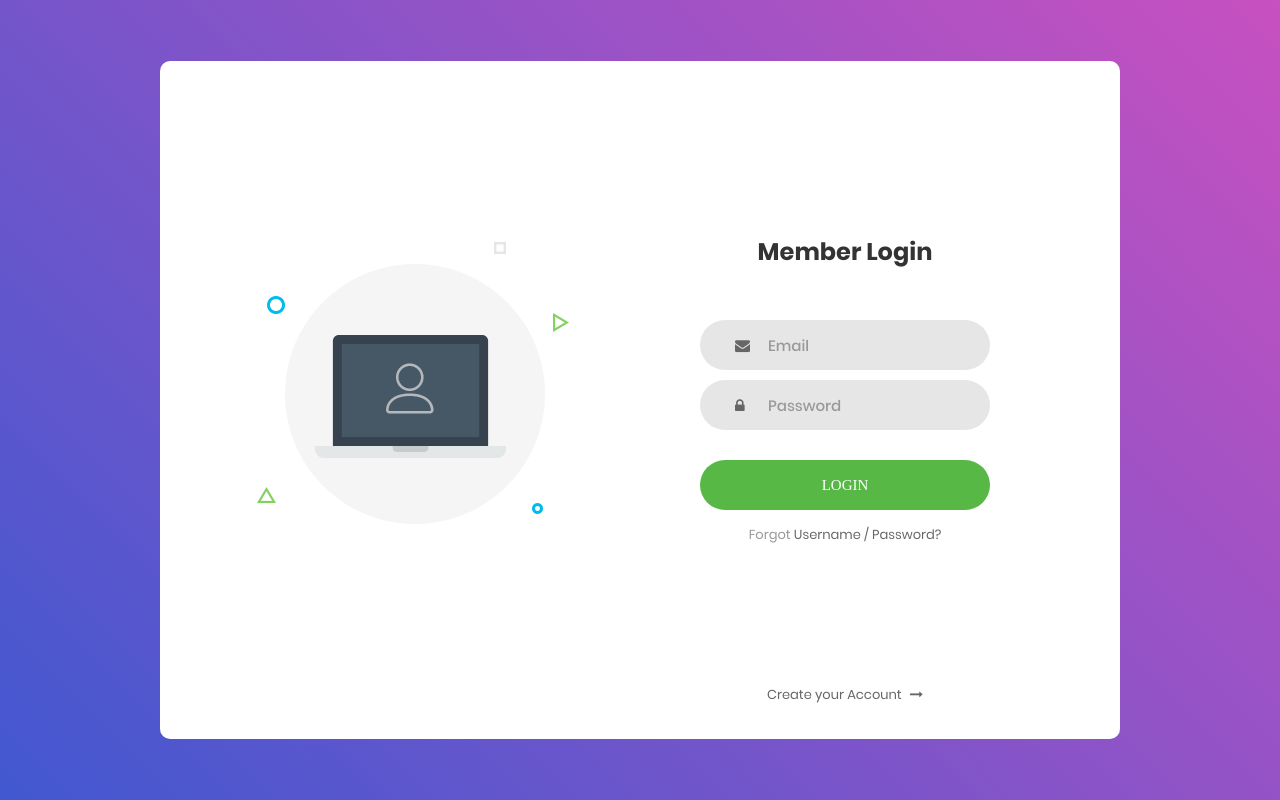
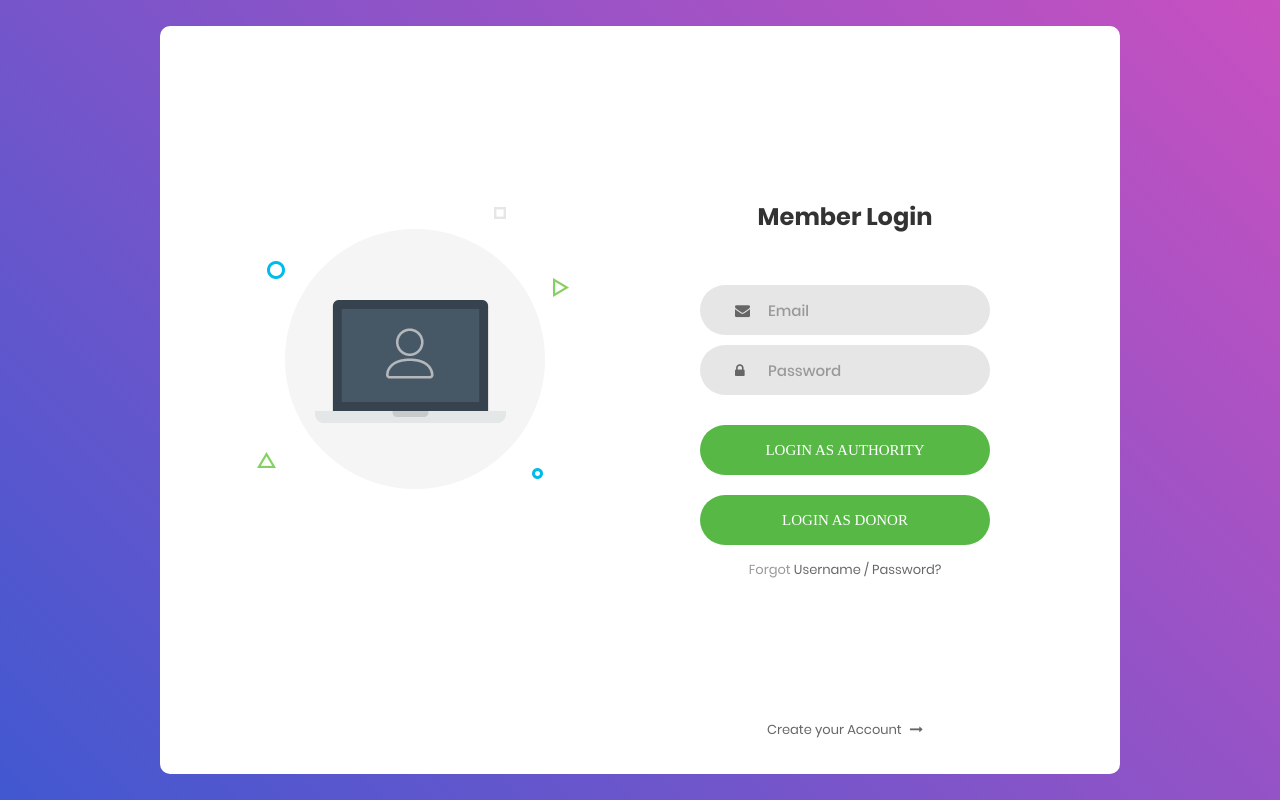
Before and after one commit to abhay-iy97/helping-hands, a plain HTML site: page Login_v1/index.html in a window 1280 px wide. Drawn offline with Linux system fonts and the light colour scheme; a web font is replaced by a local one.

Commit message:
donor button

```diff
--- a/Login_v1/index.html
+++ b/Login_v1/index.html
@@ -53,10 +53,14 @@
 
 					<div class="container-login100-form-btn">
 						<button class="login100-form-btn">
-							Login
+							Login as Authority
 						</button>
 					</div>
-
+					<div class="container-login100-form-btn">
+						<button class="login100-form-btn">
+							Login as Donor
+						</button>
+					</div>
 					<div class="text-center p-t-12">
 						<span class="txt1">
 							Forgot
```
